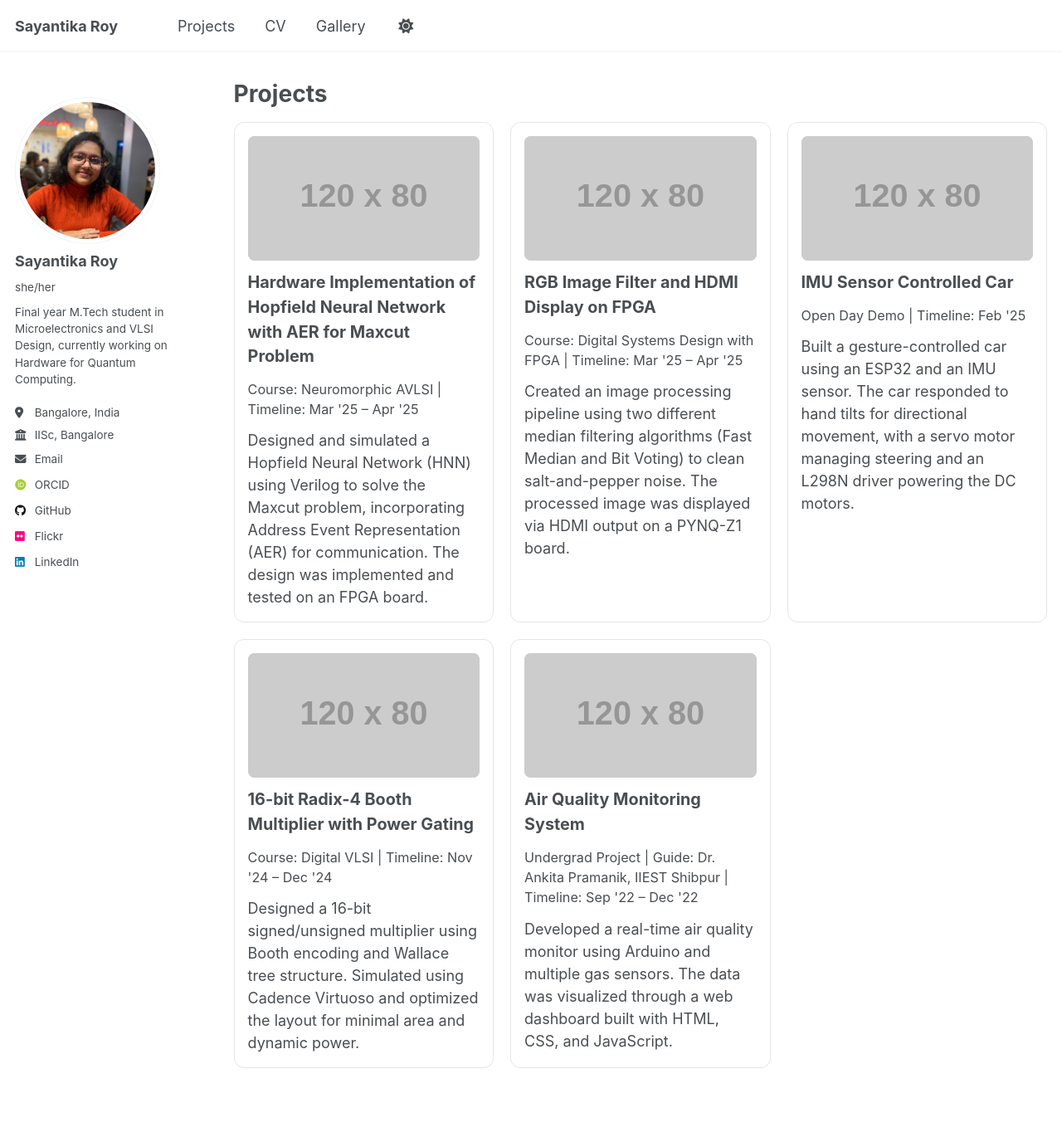
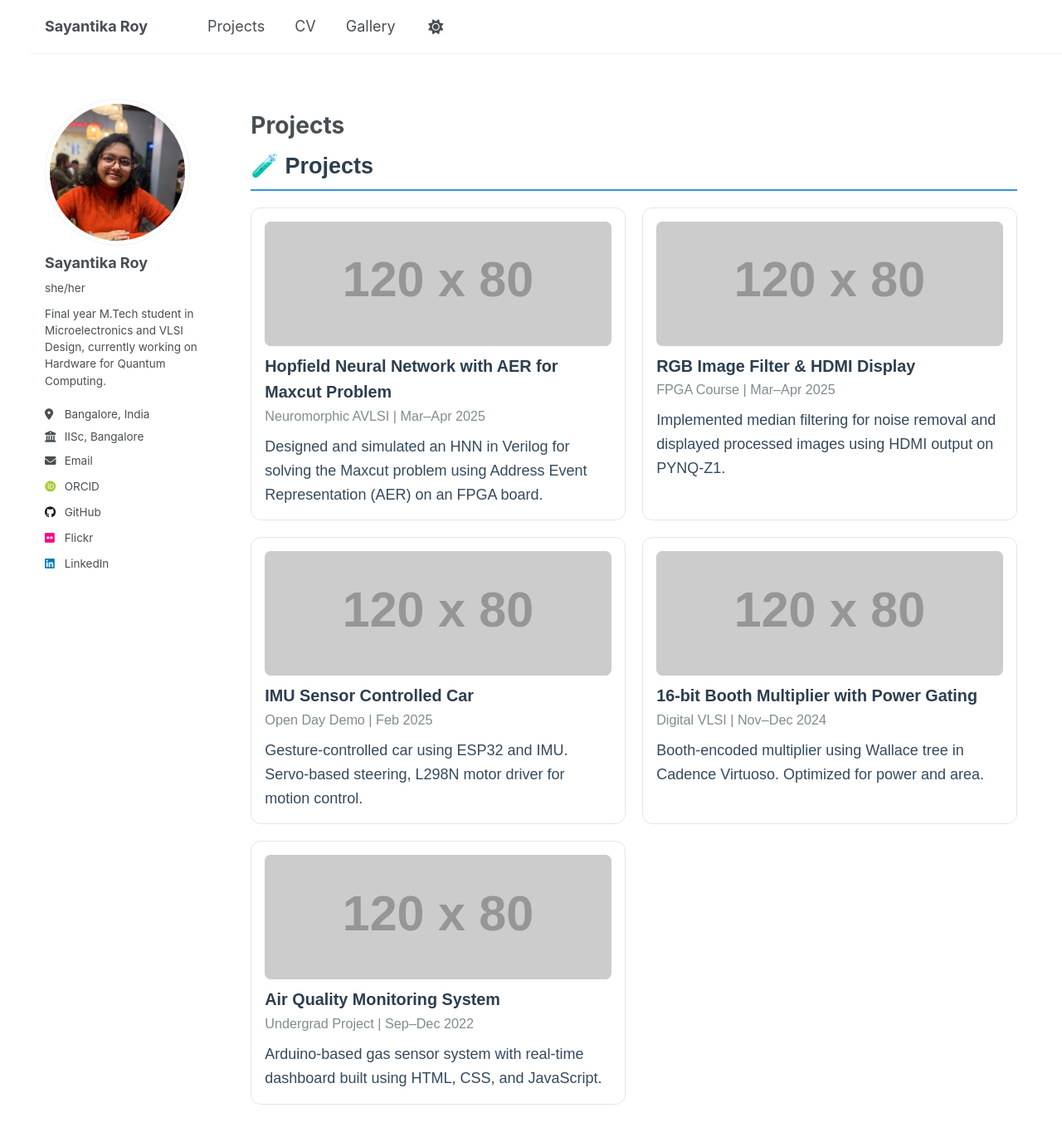
Before and after one commit to sayo-134/sayantika-roy.github.io, a Jekyll site: the page built from _pages/projects.html, in a window 1280 px wide and 1400 px high. Shown: the top 1370 px of the window at 83% size. Built offline with Jekyll 4.4.1, drawn with Linux system fonts in a browser that asks for light colours; some web fonts are replaced.

Commit message:
edited project.html

```diff
--- a/_pages/projects.html
+++ b/_pages/projects.html
@@ -7,30 +7,48 @@ author_profile: true
 
 {% include base_path %}
 
+<!DOCTYPE html>
+<html lang="en">
+<head>
+  <meta charset="UTF-8">
+  <title>Projects – Sayantika Roy</title>
+  <meta name="viewport" content="width=device-width, initial-scale=1">
+  <link rel="stylesheet" href="https://cdnjs.cloudflare.com/ajax/libs/font-awesome/6.4.0/css/all.min.css" crossorigin="anonymous" referrerpolicy="no-referrer" />
   <style>
     :root {
-  --text-light: #000000;
-  --text-dark: #ffffff;
-  --subtext-light: #555555;
-  --subtext-dark: #cccccc;
+      --timeline-line: #3498db;
+      --timeline-dot: #3498db;
+      --text-primary: #2c3e50;
+      --text-secondary: #7f8c8d;
+      --text-muted: #34495e;
+      --section-border: #3498db;
     }
 
     @media (prefers-color-scheme: dark) {
-  .project-tile {
-    color: var(--text-dark);
-  }
-  .project-meta {
-    color: var(--subtext-dark);
+      :root {
+        --timeline-line: #74b9ff;
+        --timeline-dot: #74b9ff;
+        --text-primary: #ecf0f1;
+        --text-secondary: #bdc3c7;
+        --text-muted: #95a5a6;
+        --section-border: #74b9ff;
       }
     }
 
-@media (prefers-color-scheme: light) {
-  .project-tile {
-    color: var(--text-light);
+    body {
+      font-family: sans-serif;
+      margin: 2rem;
+      background-color: transparent;
+      line-height: 1.6;
     }
-  .project-meta {
-    color: var(--subtext-light);
-  }
+
+    .section-header {
+      font-size: 1.5rem;
+      color: var(--text-primary);
+      font-weight: bold;
+      margin-bottom: 1rem;
+      border-bottom: 2px solid var(--section-border);
+      padding-bottom: 0.3rem;
     }
 
     .projects-grid {
@@ -44,10 +62,6 @@ author_profile: true
       background-color: transparent;
       padding: 16px;
       border-radius: 12px;
-  display: flex;
-  flex-direction: column;
-  align-items: flex-start;
-  gap: 12px;
       border: 1px solid rgba(0, 0, 0, 0.1);
       color: inherit;
     }
@@ -60,71 +74,74 @@ author_profile: true
       background-color: #ccc;
     }
 
-/* Ensure text inherits the theme color */
-.project-title,
-.project-description,
-.project-meta {
-  color: inherit;
-}
-
     .project-title {
       font-size: 1.1em;
       font-weight: bold;
+      margin-top: 0.5rem;
+      color: var(--text-primary);
     }
 
     .project-meta {
       font-size: 0.9em;
+      color: var(--text-secondary);
+      margin-bottom: 0.5rem;
     }
 
     .project-description {
       font-size: 1em;
+      color: var(--text-muted);
     }
   </style>
+</head>
+<body>
 
-
+<div class="section-header">🧪 Projects</div>
 <div class="projects-grid">
   <div class="project-tile">
     <img class="project-image" src="https://via.placeholder.com/120x80" alt="Project Image">
-    <div class="project-title">Hardware Implementation of Hopfield Neural Network with AER for Maxcut Problem</div>
-    <div class="project-meta">Course: Neuromorphic AVLSI | Timeline: Mar '25 – Apr '25</div>
+    <div class="project-title">Hopfield Neural Network with AER for Maxcut Problem</div>
+    <div class="project-meta">Neuromorphic AVLSI | Mar–Apr 2025</div>
     <div class="project-description">
-      Designed and simulated a Hopfield Neural Network (HNN) using Verilog to solve the Maxcut problem, incorporating Address Event Representation (AER) for communication. The design was implemented and tested on an FPGA board.
+      Designed and simulated an HNN in Verilog for solving the Maxcut problem using Address Event Representation (AER) on an FPGA board.
     </div>
   </div>
 
   <div class="project-tile">
     <img class="project-image" src="https://via.placeholder.com/120x80" alt="Project Image">
-    <div class="project-title">RGB Image Filter and HDMI Display on FPGA</div>
-    <div class="project-meta">Course: Digital Systems Design with FPGA | Timeline: Mar '25 – Apr '25</div>
+    <div class="project-title">RGB Image Filter & HDMI Display</div>
+    <div class="project-meta">FPGA Course | Mar–Apr 2025</div>
     <div class="project-description">
-      Created an image processing pipeline using two different median filtering algorithms (Fast Median and Bit Voting) to clean salt-and-pepper noise. The processed image was displayed via HDMI output on a PYNQ-Z1 board.
+      Implemented median filtering for noise removal and displayed processed images using HDMI output on PYNQ-Z1.
     </div>
   </div>
 
   <div class="project-tile">
     <img class="project-image" src="https://via.placeholder.com/120x80" alt="Project Image">
     <div class="project-title">IMU Sensor Controlled Car</div>
-    <div class="project-meta">Open Day Demo | Timeline: Feb '25</div>
+    <div class="project-meta">Open Day Demo | Feb 2025</div>
     <div class="project-description">
-      Built a gesture-controlled car using an ESP32 and an IMU sensor. The car responded to hand tilts for directional movement, with a servo motor managing steering and an L298N driver powering the DC motors.
+      Gesture-controlled car using ESP32 and IMU. Servo-based steering, L298N motor driver for motion control.
     </div>
   </div>
 
   <div class="project-tile">
     <img class="project-image" src="https://via.placeholder.com/120x80" alt="Project Image">
-    <div class="project-title">16-bit Radix-4 Booth Multiplier with Power Gating</div>
-    <div class="project-meta">Course: Digital VLSI | Timeline: Nov '24 – Dec '24</div>
+    <div class="project-title">16-bit Booth Multiplier with Power Gating</div>
+    <div class="project-meta">Digital VLSI | Nov–Dec 2024</div>
     <div class="project-description">
-      Designed a 16-bit signed/unsigned multiplier using Booth encoding and Wallace tree structure. Simulated using Cadence Virtuoso and optimized the layout for minimal area and dynamic power.
+      Booth-encoded multiplier using Wallace tree in Cadence Virtuoso. Optimized for power and area.
     </div>
   </div>
 
   <div class="project-tile">
     <img class="project-image" src="https://via.placeholder.com/120x80" alt="Project Image">
     <div class="project-title">Air Quality Monitoring System</div>
-    <div class="project-meta">Undergrad Project | Guide: Dr. Ankita Pramanik, IIEST Shibpur | Timeline: Sep '22 – Dec '22</div>
+    <div class="project-meta">Undergrad Project | Sep–Dec 2022</div>
     <div class="project-description">
-      Developed a real-time air quality monitor using Arduino and multiple gas sensors. The data was visualized through a web dashboard built with HTML, CSS, and JavaScript.
+      Arduino-based gas sensor system with real-time dashboard built using HTML, CSS, and JavaScript.
     </div>
   </div>
 </div>
+
+</body>
+</html>
```
Lines whose indentation alone changed are shown as unchanged.
